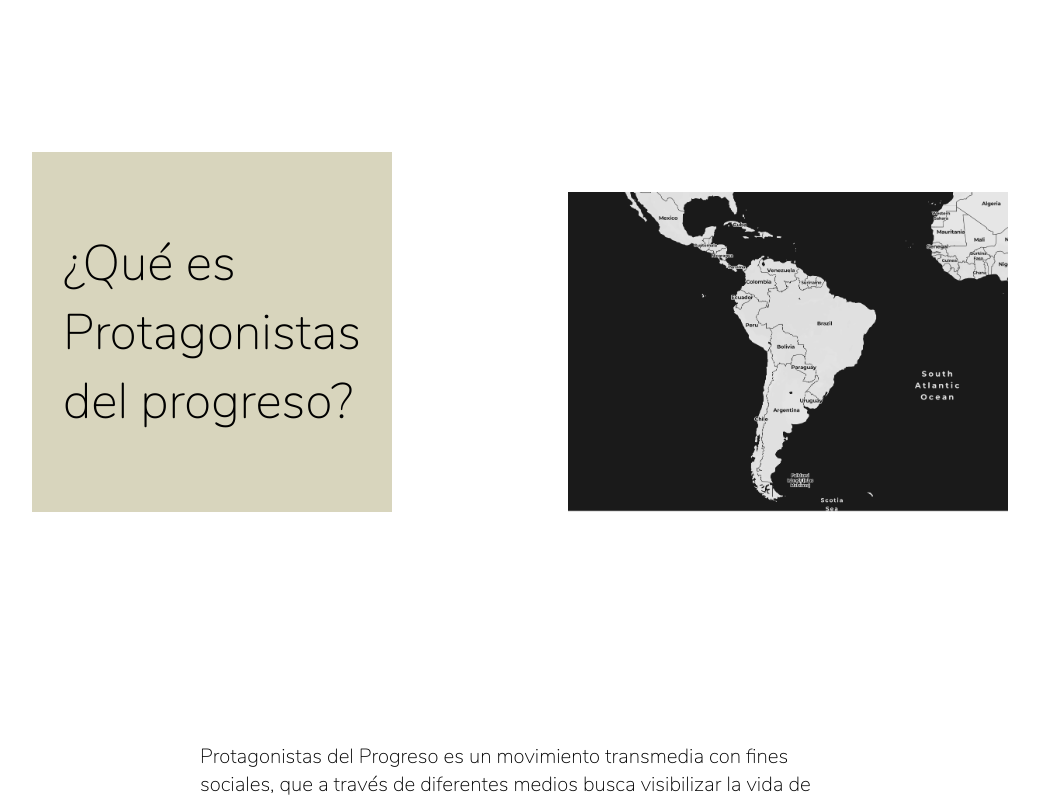
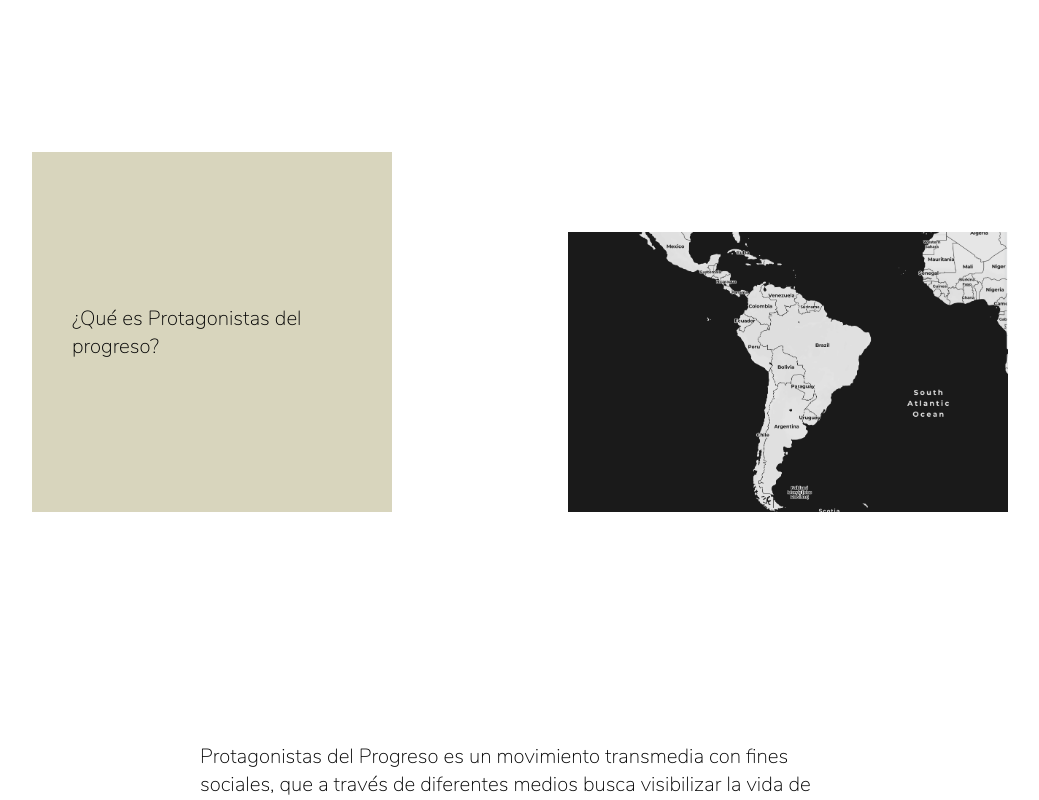
Before and after one commit to carmenchapa/protagonistas, a React (Create React App) app: page / in a window 1280 px wide. Shown: the part 940-1740 px from the top of the page, without its empty margins (120-1159 px from the left). Built offline with nearby package versions, Linux system fonts and the light colour scheme; no server answers; what google-maps-react would draw is missing.

Commit message:
Update styles

```diff
--- a/src/components/CommonComponents.js
+++ b/src/components/CommonComponents.js
@@ -1,4 +1,5 @@
 import React from "react";
+import { newText } from "../utils/helperFunctions";
 
 export const Square = props => (
   <div
@@ -11,8 +12,9 @@ export const Square = props => (
     }}
   >
     {props.text && (
-      <div style={{ padding: 40 }}>
-        <p style={{ fontSize: props.fontSize }}>{props.text}</p>
+      <div style={{ padding: 40, fontSize: props.fontSize }}>
+        {/* <p style={{ fontSize: props.fontSize }}>{props.text}</p> */}
+        {newText(props.text)}
       </div>
     )}
     {props.src && <img className="cover" src={props.src} alt="" />}
--- a/src/home/index.js
+++ b/src/home/index.js
@@ -28,7 +28,7 @@ export default class Home extends React.Component {
             <Rectangle
               src={require("../static/images/map.png")}
               width={"55vh"}
-              height={"40vh"}
+              height={"35vh"}
             />
           </div>
         </div>
@@ -56,5 +56,6 @@ const secondContainerStyle = {
 const thirdContainerStyle = {
   marginLeft: "25vw",
   marginRight: "25vw",
-  fontSize: "1.5rem"
+  fontSize: "1.2vw"
+  // fontSize: "calc(1.2vw+4px)"
 };
--- a/src/protagonistas/protagonista.js
+++ b/src/protagonistas/protagonista.js
@@ -16,17 +16,21 @@ export default class Protagonista extends React.Component {
     const name = this.props.match.params.id.replace(":", "");
     const protagonista = protas.find(item => item.name === name);
     console.log(" mov", protagonista.movimiento);
+
+    // const styles = {showSidebar: windowWidth > 768}
     return (
       <div className="AppContainer" style={{ alignContent: "center" }}>
         <div className="DarkContainer NabBarAvoidingHeight Row">
-          <div className="ProtaFichaContainer">
+          <div className="ProtaFichaContainer" style={{ paddingBottom: "7vw" }}>
+            {/* <div className="Centred Column"> */}
             <p className="Name">{name.toUpperCase()}</p>
             {/* <p className="Mov">{`MOV: ${protagonista.movimiento.toUpperCase()}`}</p> */}
             {newText(protagonista.text)}
+            {/* </div> */}
             <div className="Centred">
               {/* <MovButton mov={protagonista.movimiento.toUpperCase()} /> */}
               <h1>
-                <MdPlayCircleFilled size="4em" color={pink} />
+                <MdPlayCircleFilled size="8vw" color={pink} />
               </h1>
             </div>
           </div>
@@ -44,7 +48,7 @@ export default class Protagonista extends React.Component {
                 width: "calc(100vw - 60vh - 30px)",
                 justifyContent: "center",
                 alignItems: "center",
-                marginTop: "-8vw"
+                marginTop: "-7vw"
               }}
             >
               <div
@@ -63,18 +67,18 @@ export default class Protagonista extends React.Component {
                   }}
                 >
                   <Square
-                    text="Comuna 13. El movimiento"
+                    text={`Comuna 13.\nEl movimiento`}
                     color={constants.CYAN}
                     size={"20vw"}
-                    fontSize={20}
+                    fontSize={"20vw"}
                     style={{ marginRight: 25 }}
                   />
                 </Link>
                 <Square
-                  text="Comuna 13. El movimiento"
+                  text={`Comuna 13.\nEl movimiento`}
                   color="#fff"
                   size={"20vw"}
-                  fontSize={20}
+                  fontSize={"20vw"}
                   style={{ marginLeft: 25 }}
                 />
               </div>
@@ -96,7 +100,6 @@ export default class Protagonista extends React.Component {
               style={{
                 display: "flex",
                 flex: 1,
-                // justifyContent: "center",
                 alignItems: "flex-end"
               }}
             >
```
